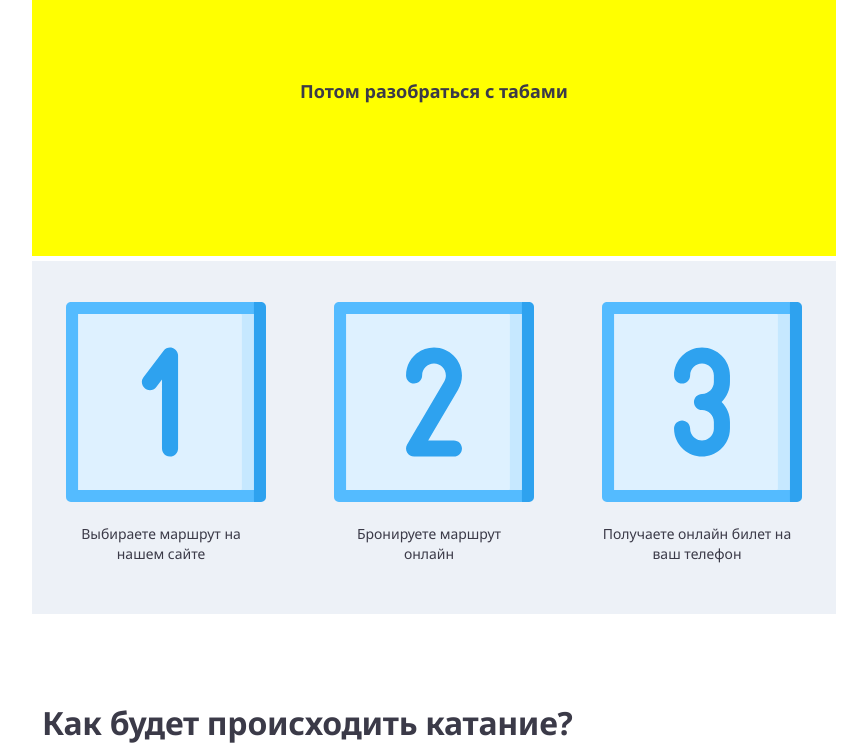
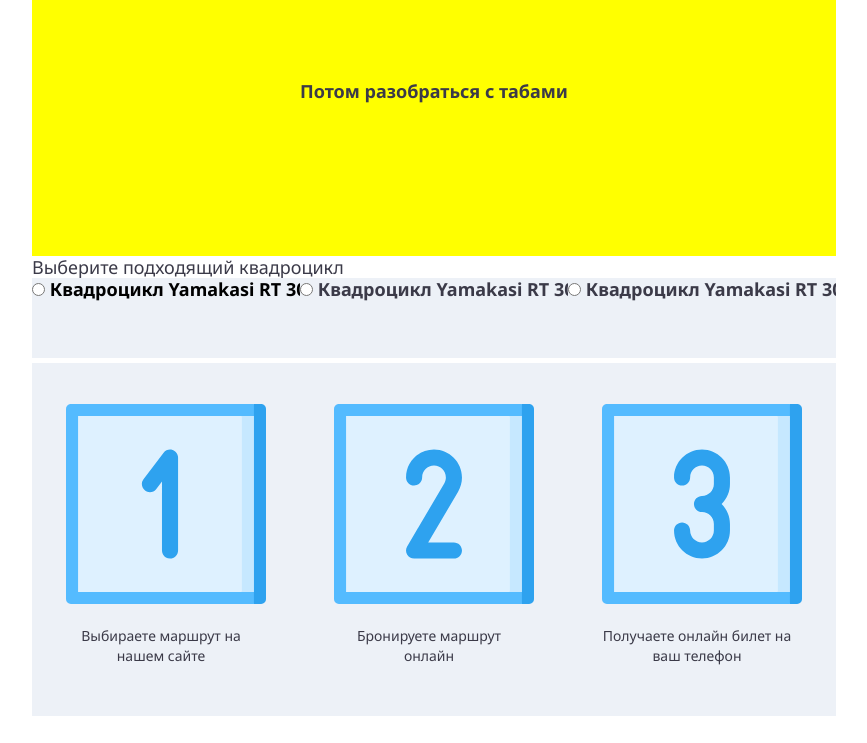
Before and after one commit to flaberfl/django_atv, a Django app: page /service_list/ in a window 1280 px wide. Shown: the part 2107-2850 px from the top of the page, without its empty margins (345-1212 px from the left). Run offline with Django 3.2, Linux system fonts and the light colour scheme; some libraries are stand-ins or nearby versions.

Commit message:
работаем с табами

```diff
--- a/src/proj/static/proj/atv-rental2.ru/js/main.js
+++ b/src/proj/static/proj/atv-rental2.ru/js/main.js
@@ -19,7 +19,8 @@ $(function () {
     });
 
     const mobileSlider = $('#mobileSlider');
-    const photoSlider = $('#photoSlider')
+    const photoSlider = $('#photoSlider');
+    const swipeTabs = $('#swipeTabs');
 
     mobileSlider.owlCarousel({
         loop: true,
@@ -45,6 +46,16 @@ $(function () {
 
     });
 
+    swipeTabs.owlCarousel({
+        loop: true,
+        // center: true,
+        smartSpeed: 1000,
+        // autoWidth: true,
+        // wrapAround: true,
+        dots: false,
+        touchDrag: true
+
+    });
     // photoSlider.owlCarousel({
     //     // loop: true,
     //     // center: true,
@@ -58,12 +69,12 @@ $(function () {
 
     // });
 
-    $('.route__photo-slider').slick({
-    //   infinite: true,
-      dots: true,
-      slidesToShow: 1,
-      slidesToScroll: 1
-    });
+    // $('.route__photo-slider').slick({
+    //     //   infinite: true,
+    //     dots: true,
+    //     slidesToShow: 1,
+    //     slidesToScroll: 1
+    // });
 
 
 
--- a/src/proj/static/proj/atv-rental2.ru/scss/style.scss
+++ b/src/proj/static/proj/atv-rental2.ru/scss/style.scss
@@ -304,6 +304,28 @@ body {
 
 }
 
+// .swipe-slider {
+//     max-width: 802px;
+// }
+
+.swipe__tab {
+    background: #EDF1F7;
+    width: 351px;
+    height: 80px;
+
+    &.active {
+        color: #000;
+    }
+}
+
+.swipe-radio-title {
+    font-size: 18px;
+    font-weight: 800;
+}
+
+// .route__select {
+//     display: none;
+// }
 
 
 
--- a/src/proj/templates/proj/atv-rental2.ru/base.html
+++ b/src/proj/templates/proj/atv-rental2.ru/base.html
@@ -14,8 +14,8 @@
   <!-- <link rel="stylesheet" type="text/css" href="//cdn.jsdelivr.net/gh/kenwheeler/slick@1.9.0/slick/slick-theme.css" /> -->
   <link rel="stylesheet" href="{% static static_prefix|add:'../css/libs/owl.carousel.min.css' %}">
   <link rel="stylesheet" href="{% static static_prefix|add:'../css/libs/owl.theme.default.min.css' %}">
-  <link rel="stylesheet" href="{% static static_prefix|add:'../css/libs/slick.css' %}">
-  <link rel="stylesheet" href="{% static static_prefix|add:'../css/libs/slick-theme.css' %}">
+  <!-- <link rel="stylesheet" href="{% static static_prefix|add:'../css/libs/slick.css' %}"> -->
+  <!-- <link rel="stylesheet" href="{% static static_prefix|add:'../css/libs/slick-theme.css' %}"> -->
   <link rel="stylesheet" href="{% static static_prefix|add:'../css/style.min.css' %}">
 
   {% include './subtemplates/favicon_template.html' %}
@@ -33,7 +33,7 @@
   <script src="https://ajax.googleapis.com/ajax/libs/jquery/3.5.1/jquery.min.js"></script>
   <script src="{% static static_prefix|add:'../js/libs/owl.carousel.min.js' %}"></script>
   <!-- <script src="//cdn.jsdelivr.net/npm/slick-carousel@1.8.1/slick/slick.min.js"></script> -->
-  <script src="{% static static_prefix|add:'../js/libs/slick.min.js' %}"></script>
+  <!-- <script src="{% static static_prefix|add:'../js/libs/slick.min.js' %}"></script> -->
 
 
 
--- a/src/proj/templates/proj/atv-rental2.ru/block/route.html
+++ b/src/proj/templates/proj/atv-rental2.ru/block/route.html
@@ -104,9 +104,61 @@
             <div class="route__select">
 
                 <div class="temp">Потом разобраться с табами</div>
-                <!-- <div class="route__select-title">Выберите подходящий квадроцикл</div>
 
-                <div class="route__select-card">
+                <div class="route__select-title">Выберите подходящий квадроцикл</div>
+
+                <div class="route__select-inner">
+
+                    <div class="swipe-slider">
+
+                        <div class="owl-carousel swipe__tabs" id="swipeTabs">
+
+                            <div class="swipe__tab active" data-id="#">
+
+                                <input id="radio-1" type="radio" name="radio" value="1" checked>
+                                <label class="swipe-radio-title" for="radio-1">Квадроцикл Yamakasi RT 3000</label>
+
+                            </div>
+
+                            <div class="swipe__tab" data-id="#">
+                                <div class="swipe__radio">
+                                    <input id="radio-1" type="radio" name="radio" value="1">
+                                    <label class="swipe-radio-title" for="radio-1">Квадроцикл Yamakasi RT
+                                        3000</label>
+                                </div>
+                            </div>
+
+                            <div class="swipe__tab" data-id="#">
+                                <div class="swipe__radio">
+                                    <input id="radio-1" type="radio" name="radio" value="1">
+                                    <label class="swipe-radio-title" for="radio-1">Квадроцикл Yamakasi RT
+                                        3000</label>
+                                </div>
+                            </div>
+
+                        </div>
+                    </div>
+
+                    <div class="route__select-cards">
+
+                        <div class="route__select-card">
+
+                            <div class="select-card-img">
+
+                            </div>
+
+                            <div class="select-card-description">
+
+                            </div>
+
+                        </div>
+
+                    </div> <!-- route__select-cards -->
+
+
+
+                </div>
+                <!--  <div class="route__select-card">
 
                     <div class="select-card-tabs">
                         <div class="select-card-tab">Квадроцикл Yamakasi RT 3000</div>
@@ -155,11 +207,16 @@
                 <div class="route-title category__title">Как будет происходить катание?</div>
 
                 <div class="route-text">
-                    <p>1. Шаг 1Шаг 1Шаг 1Шаг 1Шаг 1Шаг 1Шаг 1Шаг 1Шаг 1Шаг 1Шаг 1Шаг 1Шаг 1Шаг 1Шаг 1Шаг 1Шаг 1Шаг 1</p>
-                    <p>2. Шаг 1Шаг 1Шаг 1Шаг 1Шаг 1Шаг 1Шаг 1Шаг 1Шаг 1Шаг 1Шаг 1Шаг 1Шаг 1Шаг 1Шаг 1Шаг 1Шаг 1Шаг 1</p>
-                    <p>3. Шаг 1Шаг 1Шаг 1Шаг 1Шаг 1Шаг 1Шаг 1Шаг 1Шаг 1Шаг 1Шаг 1Шаг 1Шаг 1Шаг 1Шаг 1Шаг 1Шаг 1Шаг 1</p>
-                    <p>4. Шаг 1Шаг 1Шаг 1Шаг 1Шаг 1Шаг 1Шаг 1Шаг 1Шаг 1Шаг 1Шаг 1Шаг 1Шаг 1Шаг 1Шаг 1Шаг 1Шаг 1Шаг 1</p>
-                    <p>5. Шаг 1Шаг 1Шаг 1Шаг 1Шаг 1Шаг 1Шаг 1Шаг 1Шаг 1Шаг 1Шаг 1Шаг 1Шаг 1Шаг 1Шаг 1Шаг 1Шаг 1Шаг 1</p>
+                    <p>1. Шаг 1Шаг 1Шаг 1Шаг 1Шаг 1Шаг 1Шаг 1Шаг 1Шаг 1Шаг 1Шаг 1Шаг 1Шаг 1Шаг 1Шаг 1Шаг 1Шаг 1Шаг 1
+                    </p>
+                    <p>2. Шаг 1Шаг 1Шаг 1Шаг 1Шаг 1Шаг 1Шаг 1Шаг 1Шаг 1Шаг 1Шаг 1Шаг 1Шаг 1Шаг 1Шаг 1Шаг 1Шаг 1Шаг 1
+                    </p>
+                    <p>3. Шаг 1Шаг 1Шаг 1Шаг 1Шаг 1Шаг 1Шаг 1Шаг 1Шаг 1Шаг 1Шаг 1Шаг 1Шаг 1Шаг 1Шаг 1Шаг 1Шаг 1Шаг 1
+                    </p>
+                    <p>4. Шаг 1Шаг 1Шаг 1Шаг 1Шаг 1Шаг 1Шаг 1Шаг 1Шаг 1Шаг 1Шаг 1Шаг 1Шаг 1Шаг 1Шаг 1Шаг 1Шаг 1Шаг 1
+                    </p>
+                    <p>5. Шаг 1Шаг 1Шаг 1Шаг 1Шаг 1Шаг 1Шаг 1Шаг 1Шаг 1Шаг 1Шаг 1Шаг 1Шаг 1Шаг 1Шаг 1Шаг 1Шаг 1Шаг 1
+                    </p>
                 </div>
 
             </div>
@@ -460,4 +517,6 @@
         </div> <!-- wrapper -->
 
     </div>
+
+
 </section>
```
Also changed, not shown: src/proj/static/proj/atv-rental2.ru/css/style.css (+15 -0 lines), src/proj/static/proj/atv-rental2.ru/css/style.min.css.
